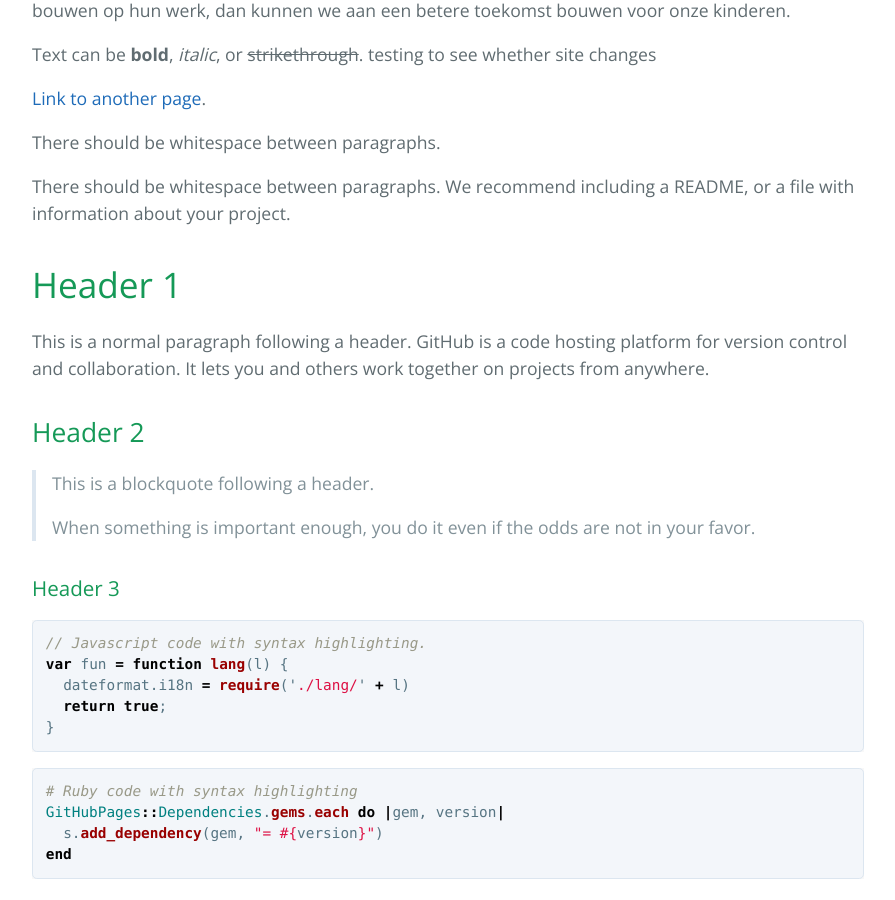
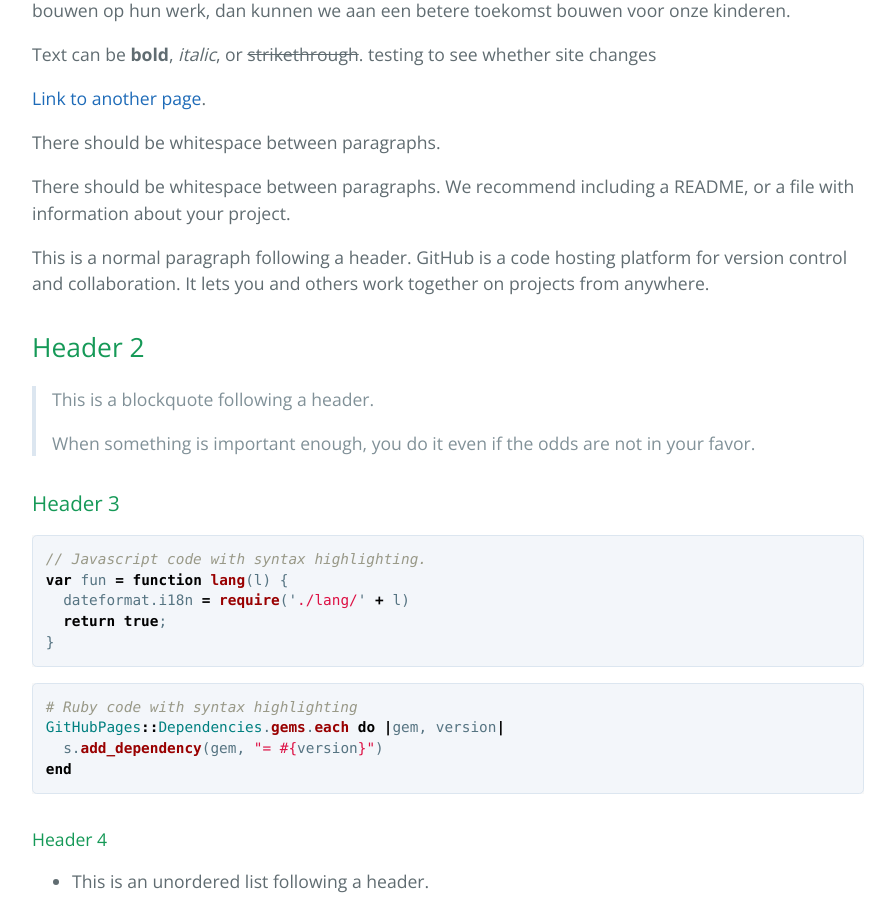
Before and after one commit to AricHaldan/wimdecock-github.io, a Jekyll site: the page built from index.md, in a window 1280 px wide and 900 px high, scrolled down 822 px. Shown: the whole window, without its empty margins (192-1087 px from the left). Built offline with Jekyll 4.4.1, drawn with Linux system fonts in a browser that asks for light colours; our own code applies the rules of GitHub Pages for plain Markdown files.

Commit message:
Update index.md

```diff
--- a/index.md
+++ b/index.md
@@ -16,8 +16,6 @@ Text can be **bold**, _italic_, or ~~strikethrough~~. testing to see whether sit
 There should be whitespace between paragraphs.
 
 There should be whitespace between paragraphs. We recommend including a README, or a file with information about your project.
-
-# Header 1
 
 This is a normal paragraph following a header. GitHub is a code hosting platform for version control and collaboration. It lets you and others work together on projects from anywhere.
 
```
